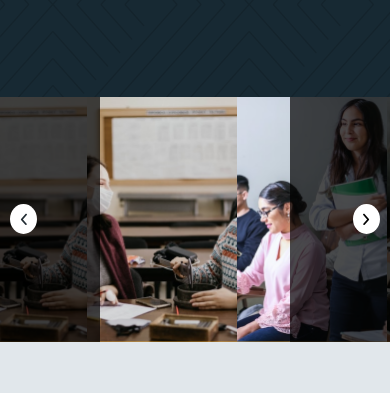
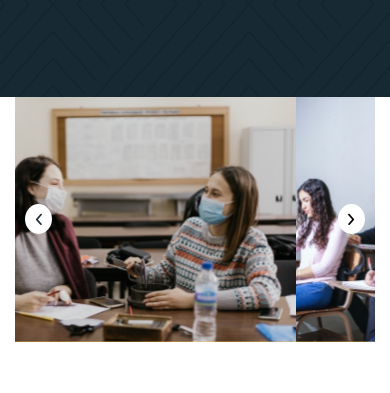
Before and after one commit to Usama-WPBrigade/SKT_Project, a plain HTML site: page index.html in a window 390 px wide. Shown: the part 9133-9526 px from the top of the page. Drawn offline with nearby package versions, Linux system fonts and the light colour scheme.

Commit message:
working on footer

```diff
--- a/assets/css/responsive.css
+++ b/assets/css/responsive.css
@@ -1,4 +1,9 @@
 
+@media screen and (max-width:640px){
+    .bottom-slider .bottomSwiper .swiper-wrapper .swiper-slide{
+        max-height: 245px;
+    }
+}
 @media screen and (max-width:767px){
     /* Top bar*/
     .topbar-wrapper {
@@ -163,4 +168,21 @@
         display: flex;
         margin-bottom: 10px;
     }
+
+    /* Bottom slider*/
+    .bottom-slider .bottomSwiper::after, .bottom-slider .bottomSwiper::before{
+        display: none;
+    }
+    .bottom-slider .bottomSwiper{
+        padding: 0;
+    }
+    .bottom-slider{
+        padding: 0 15px;
+    }
+
+
+    /* Footer*/
+    .footer-wrapper{
+        margin-top: 80px;
+    }
 }
```
